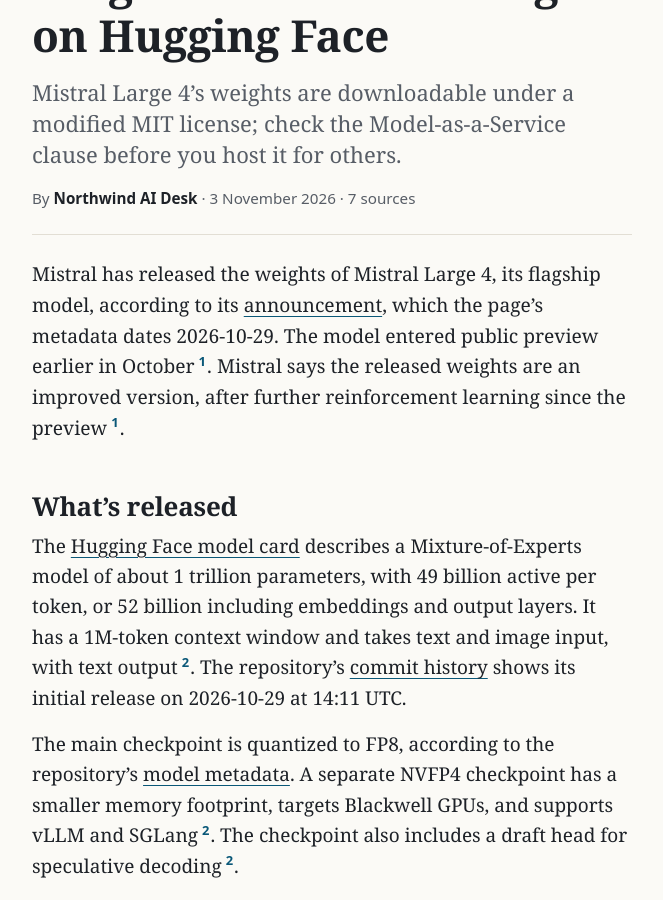
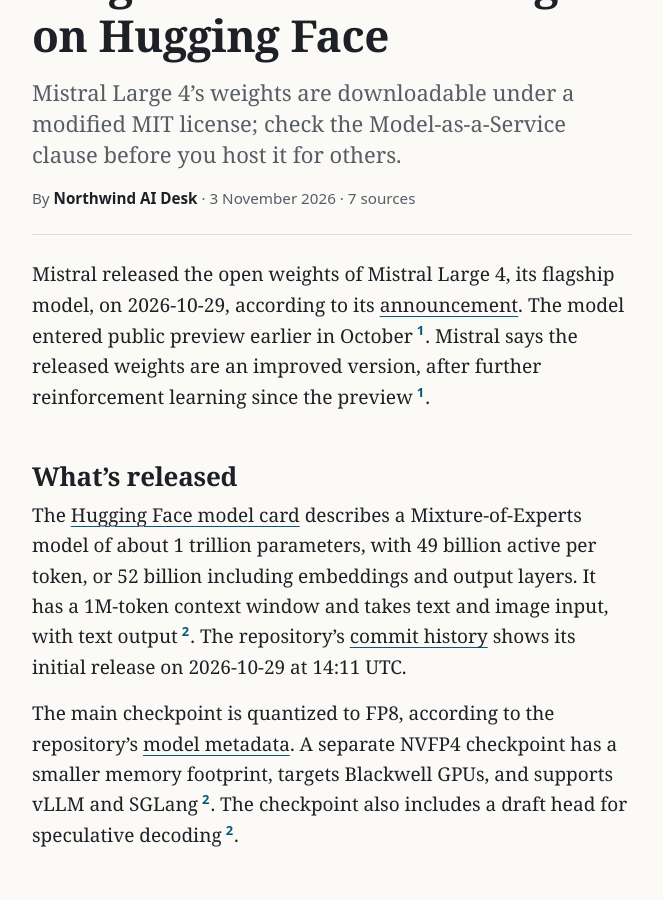
Before and after one commit to northwind-press/northwind-press.github.io, a Jekyll site: the page built from _posts/2026-11-03-mistral-large-4-open-weights.md, in a window 1280 px wide and 900 px high, scrolled down 304 px. Shown: the whole window, without its empty margins (308-971 px from the left). Built offline with Jekyll 4.4.1, drawn with Linux system fonts in a browser that asks for light colours.

Commit message:
Desk edit: Mistral Large 4 lede states the 2026-10-29 release date plainly (editor)
Co-Authored-By: Claude Opus 5.5 <noreply@anthropic.com>

```diff
--- a/_posts/2026-11-03-mistral-large-4-open-weights.md
+++ b/_posts/2026-11-03-mistral-large-4-open-weights.md
@@ -37,7 +37,7 @@ sources:
     accessed: "2026-11-03"
 corrections: []
 ---
-Mistral has released the weights of Mistral Large 4, its flagship model, according to its [announcement](https://mistral.ai/news/mistral-large-4-oss/), which the page's metadata dates 2026-10-29. The model entered public preview earlier in October{% include cite.html n=1 %}. Mistral says the released weights are an improved version, after further reinforcement learning since the preview{% include cite.html n=1 %}.
+Mistral released the open weights of Mistral Large 4, its flagship model, on 2026-10-29, according to its [announcement](https://mistral.ai/news/mistral-large-4-oss/). The model entered public preview earlier in October{% include cite.html n=1 %}. Mistral says the released weights are an improved version, after further reinforcement learning since the preview{% include cite.html n=1 %}.
 
 ## What's released
 
```
